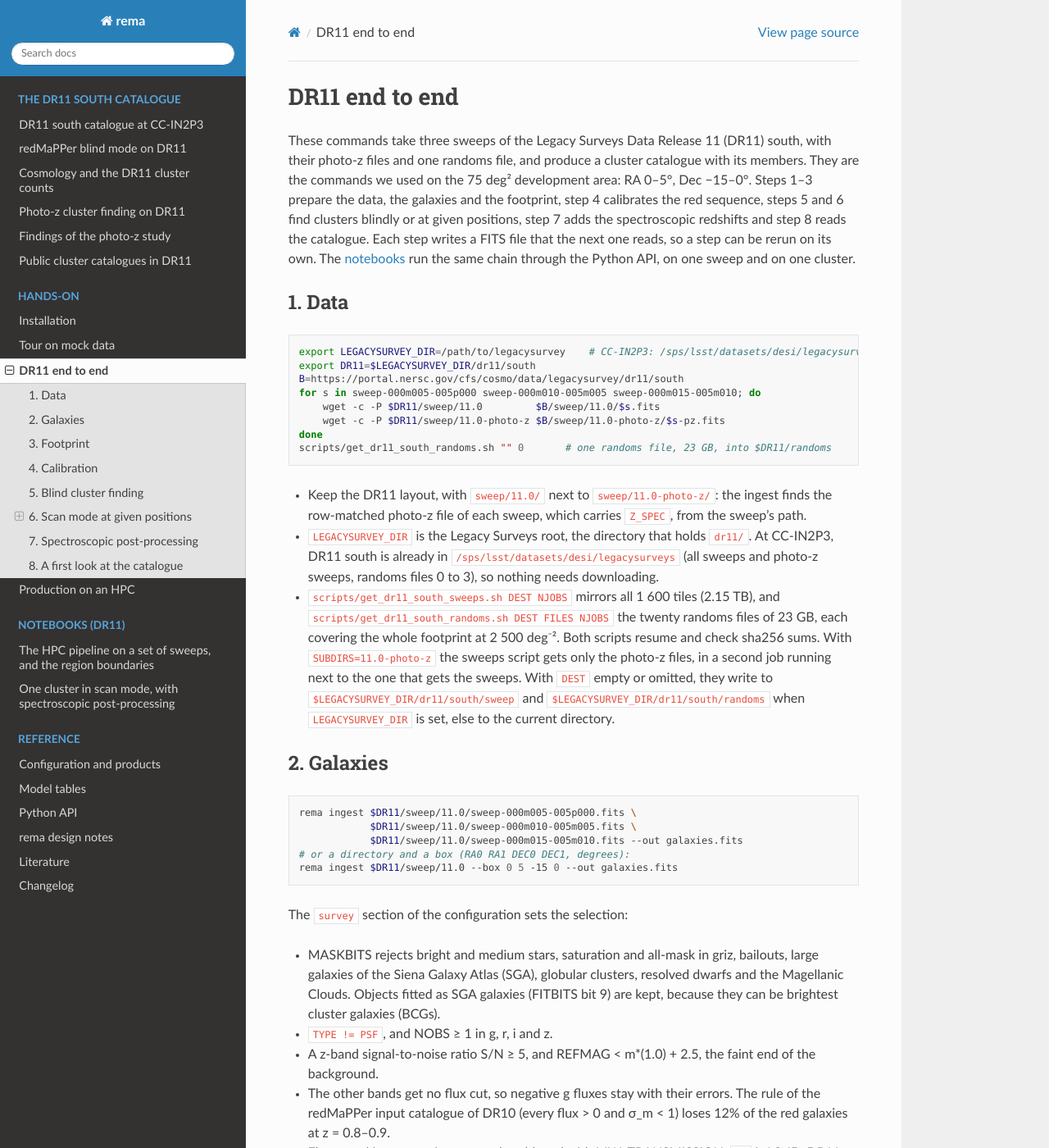
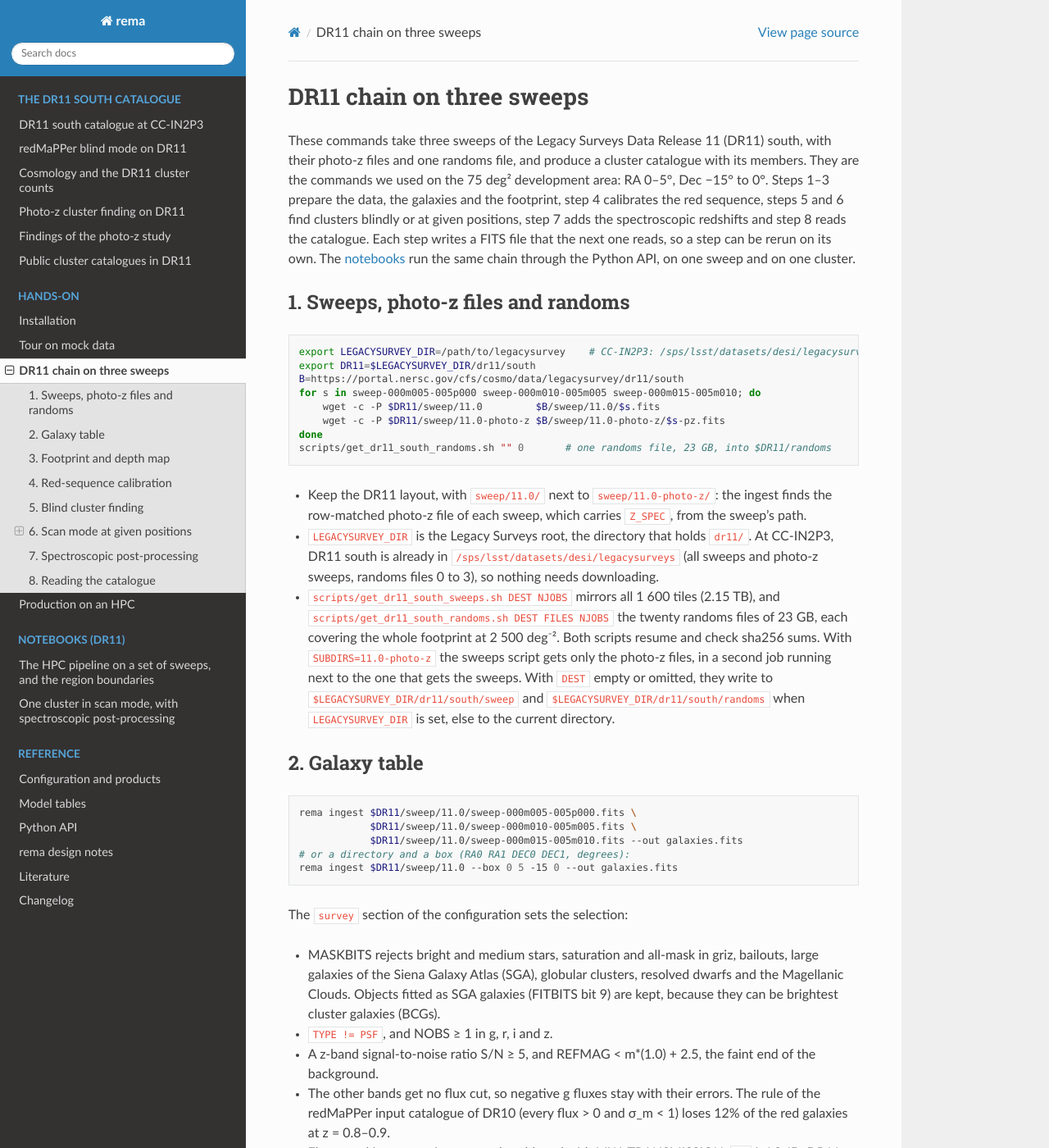
Before and after one commit to JohanComparat/rema-jax, a Sphinx documentation site: the page built from docs/dr11.rst, in a window 1280 px wide and 1400 px high. Shown: the whole window at 82% size. Built offline with Sphinx 7.4.7 and the Read the Docs theme 3.1.0, drawn with Linux system fonts in a browser that asks for light colours; pages that are not in the unit, such as notebooks, are missing from menus; cross-references to code outside the pages are shown as plain code; some of the changed text lies outside the part shown.

Commit message:
Docs: second reading of the dr11, hpc and ccin2p3 pages; statements aligned with the code
Stale regions are those of another plan or calibration (no version check in the driver); the public-catalogue scan example uses the inputs/full and out/full layout that finalize_scan.sh requires; the w drop reason, the full checkpoint key and the --work fallback are documented; scan script comments name the current headings.

```diff
--- a/docs/dr11.rst
+++ b/docs/dr11.rst
@@ -1,9 +1,9 @@
-DR11 end to end
-===============
+DR11 chain on three sweeps
+==========================
 
 These commands take three sweeps of the Legacy Surveys Data Release 11 (DR11) south, with their
 photo-z files and one randoms file, and produce a cluster catalogue with its members.
-They are the commands we used on the 75 deg² development area: RA 0–5°, Dec −15–0°.
+They are the commands we used on the 75 deg² development area: RA 0–5°, Dec −15° to 0°.
 Steps 1–3 prepare the data, the galaxies and the footprint, step 4 calibrates the red sequence,
 steps 5 and 6 find clusters blindly or at given positions, step 7 adds the spectroscopic
 redshifts and step 8 reads the catalogue.
@@ -11,8 +11,8 @@
 The :ref:`notebooks <notebooks>` run the same chain through the Python API, on one sweep and on
 one cluster.
 
-1. Data
--------
+1. Sweeps, photo-z files and randoms
+------------------------------------
 
 .. code-block:: bash
 
@@ -40,8 +40,8 @@
   ``$LEGACYSURVEY_DIR/dr11/south/randoms`` when ``LEGACYSURVEY_DIR`` is set, else to the current
   directory.
 
-2. Galaxies
------------
+2. Galaxy table
+---------------
 
 .. code-block:: bash
 
@@ -74,8 +74,8 @@
 Every command that takes ``--galaxies`` also accepts that directory, together with ``--box``
 (repeatable, for a union of boxes) or ``--regions PLAN --region-id I`` (:doc:`hpc`).
 
-3. Footprint
-------------
+3. Footprint and depth map
+--------------------------
 
 .. code-block:: bash
 
@@ -94,8 +94,8 @@
   depths of g 24.65, r 24.29, i 23.83 and z 23.40.
   It takes about 1 min to build, reading the 23 GB file in chunks.
 
-4. Calibration
---------------
+4. Red-sequence calibration
+---------------------------
 
 .. code-block:: bash
 
@@ -167,8 +167,9 @@
     Keep the clusters centred in this box: the region without its buffer (:doc:`hpc`).
 ``--checkpoint DIR``
     Store the first-pass and likelihood results.
-    A rerun with the same seeds, model, backgrounds, wcen model and configuration resumes after
-    them; with other inputs, rema recomputes them.
+    A rerun with the same galaxies (IDs, zred), seeds, red-sequence model, backgrounds, wcen model,
+    footprint, configuration and rema version resumes after them; with other inputs, rema
+    recomputes them.
     Percolation always runs again.
 ``--centering {auto,bcg,wcen}``
     ``auto``, the default, uses wcen when the calibration has a wcen model.
@@ -178,7 +179,7 @@
 
 The log reports the stages and, at the end of the percolation, why candidates were dropped
 (``seed``, ``zlambda``, ``centre``, ``centre_pfree``, ``lambda``, as in redMaPPer's
-``RunPercolation``):
+``RunPercolation``, and ``w`` when the connectivity W of the cluster is not finite):
 
 .. code-block:: text
 
@@ -249,7 +250,8 @@
 - **Data:** each position gets ``--buffer`` = 1.2° of data, enough for the scan aperture, the
   centre search and the completeness integral at z = 0.05.
   Positions are processed in sky cells of ``--cell`` = 10°.
-- **Work directory** (``--work``, default ``/sps/lsst/users/$USER/rema_scan`` at CC):
+- **Work directory** (``--work``, default ``/sps/lsst/users/$USER/rema_scan`` when it exists, else
+  ``./rema_scan_work``):
 
   - ``galaxies/`` holds the ingested sweeps (about 49 MB each), kept and reused by later runs;
   - ``randoms_index/`` holds one index of the ``--nrand`` = 4 randoms files per set of
@@ -277,13 +279,13 @@
   :cite:p:`Beers1990`;
 - 64 bootstrap resamples with a fixed seed.
 
-``BEST_Z`` takes ``SPEC_Z_BOOT`` when at least 3 members survive the clipping and σ_v is not
+``BEST_Z`` takes ``SPEC_Z_BOOT`` when at least three members survive the clipping and σ_v is not
 flagged.
 Otherwise it falls back to the spectroscopic redshift of the central galaxy (``CG_SPEC_Z``),
 then to ``Z_LAMBDA``; ``BEST_Z_TYPE`` says which one was used.
 
-8. A first look at the catalogue
---------------------------------
+8. Reading the catalogue
+------------------------
 
 .. code-block:: python
 
```
Also changed, not shown: docs/ccin2p3.rst (+24 -20 lines), docs/hpc.rst (+17 -18 lines), 2 other files.
